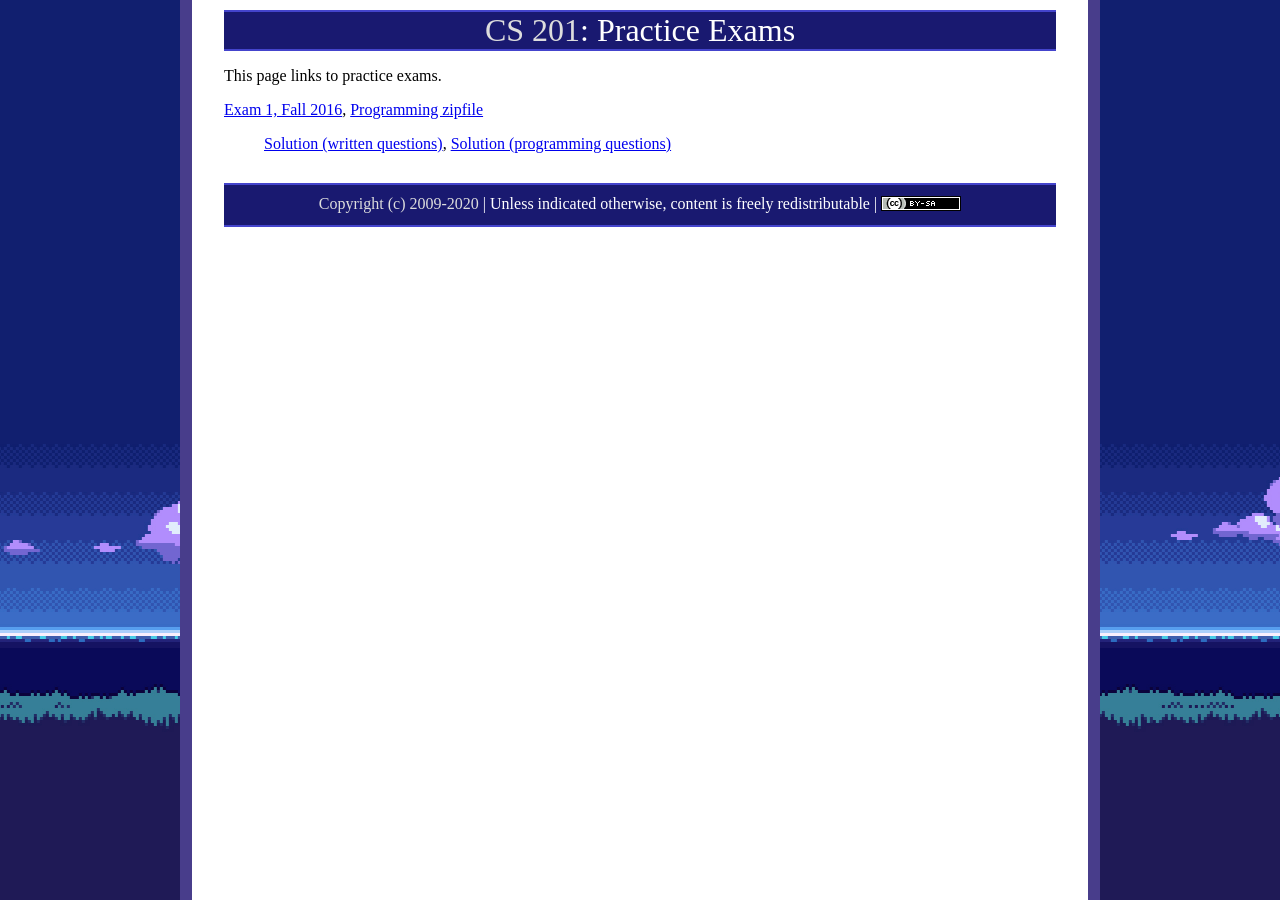
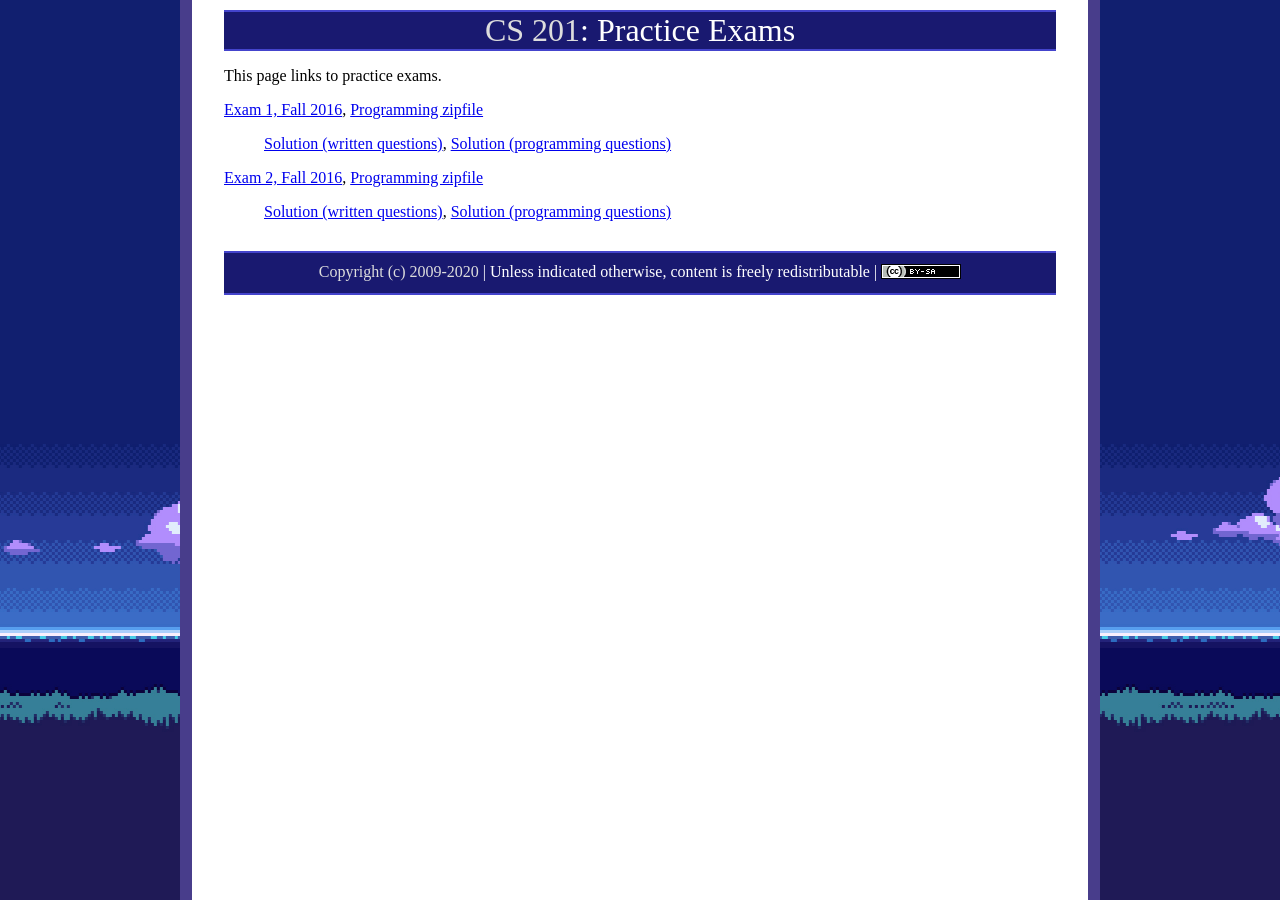
Before and after one commit to ycpcs/cs201-fall2020, a Jekyll site: the page built from practice/index.md, in a window 1280 px wide. Built offline with Jekyll 4.4.1, drawn with Linux system fonts in a browser that asks for light colours.

Commit message:
add practice exam 2
add practice exam 2

```diff
--- a/practice/index.md
+++ b/practice/index.md
@@ -9,6 +9,11 @@ This page links to practice exams.
 
 > [Solution (written questions)](cs201-fall2016-exam01-solution.pdf), [Solution (programming questions)](CS201_Exam01_Solution_Gradle.zip)
 
+[Exam 2, Fall 2016](cs201-fall2016-exam02.pdf), [Programming zipfile](CS201_Exam02_Gradle.zip)
+
+> [Solution (written questions)](cs201-fall2016-exam02-solution.pdf), [Solution (programming questions)](CS201_Exam02_Solution_Gradle.zip)
+
+
 
 <!--
 [Exam 2, Fall 2016](cs201-fall2016-exam02.pdf), [Programming zipfile](CS201_Exam02.zip)
```
Also changed, not shown: 5 other files.
